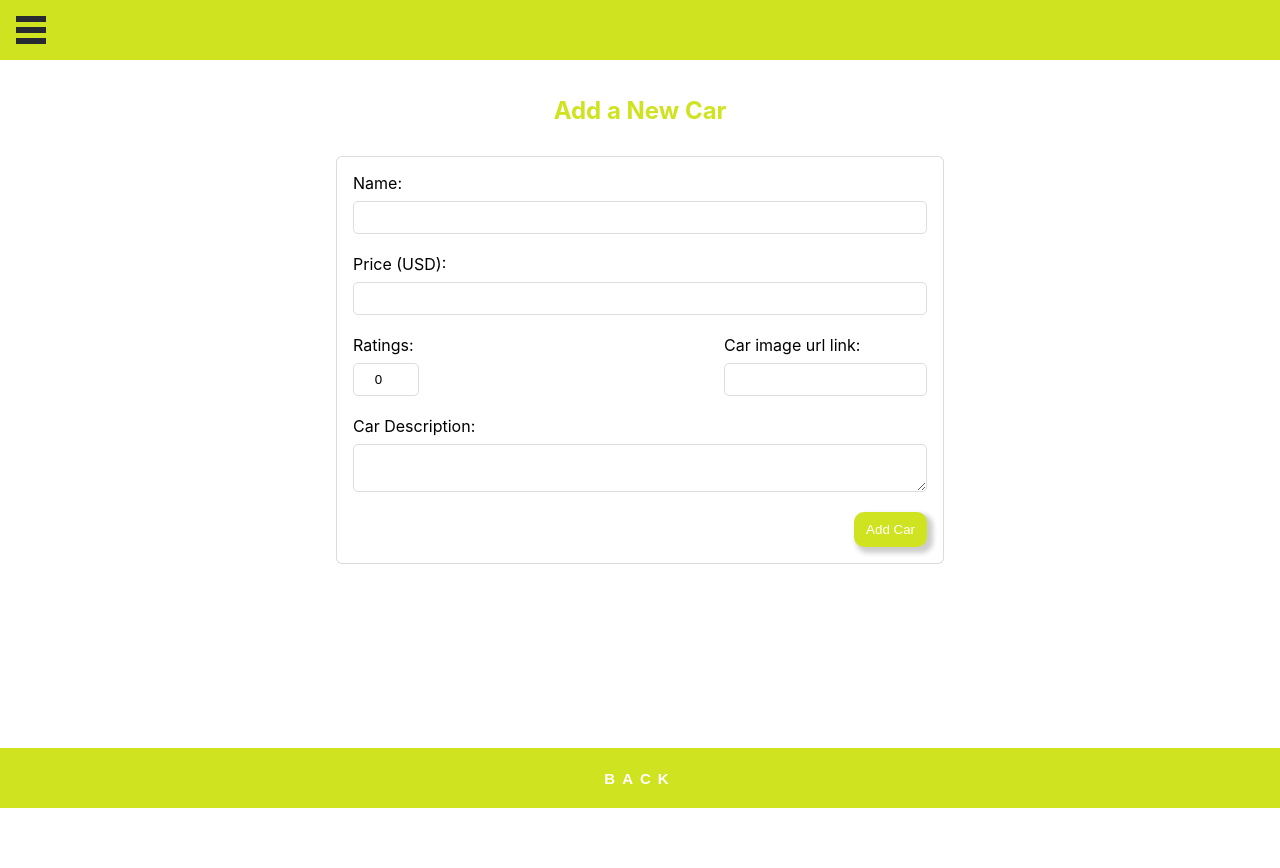
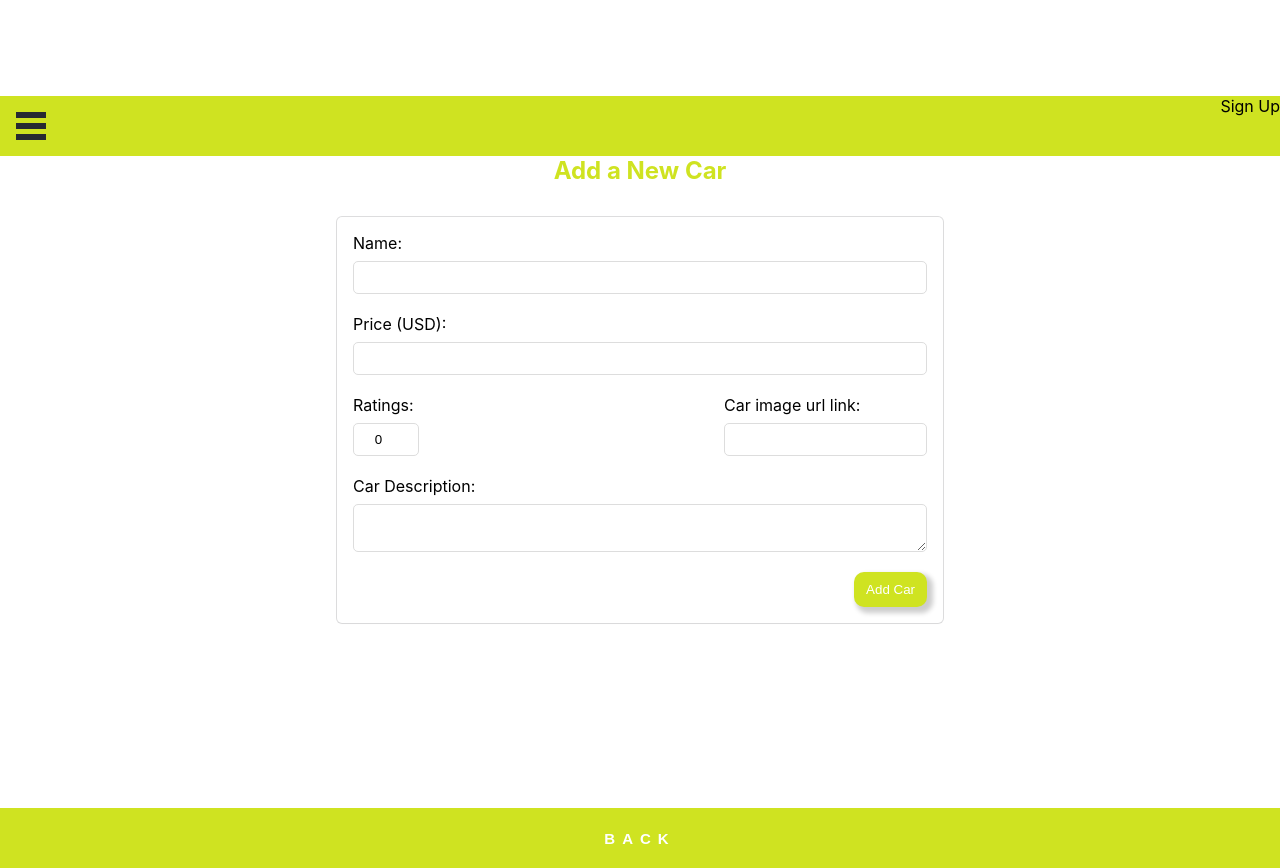
Before and after one commit to code-owl-flock/car-rental-frontend, a React (Create React App) app: page /add_car in a window 1280 px wide. Before the commit the page ends 808 px from the top, so only its background shows below. Built offline with nearby package versions, Linux system fonts and the light colour scheme.

Commit message:
add sign up button in navbar

```diff
--- a/src/components/navbar.js
+++ b/src/components/navbar.js
@@ -39,6 +39,7 @@ const Navbar = () => {
 
   return (
     <nav>
+      <div className="navbar">
         <div
           id="hamburger_menu"
           className={`hamburger_menu ${isMenuActive ? 'active' : ''}`}
@@ -50,6 +51,13 @@ const Navbar = () => {
           <span className="line" />
           <span className="line" />
           <span className="line" />
+        </div>
+
+        <div>
+          <Link className="" to="/signup">
+            Sign Up
+          </Link>
+        </div>
       </div>
 
       <div className={`nav_menu ${isMenuActive ? 'active' : ''}`}>
--- a/src/styles/navbar.css
+++ b/src/styles/navbar.css
@@ -2,16 +2,22 @@ nav {
   top: 0;
 }
 
+.navbar {
+  width: 100%;
+  height: 60px;
+  display: flex;
+  justify-content: space-between;
+  background-color: var(--primary-color);
+}
+
 .hamburger_menu {
-  width: 100%;
+  width: fit-content;
   display: flex;
   flex-direction: column;
   gap: 5px;
-  position: fixed;
   z-index: 100;
   top: 0;
   left: 0;
-  background-color: var(--primary-color);
   padding: 1rem;
 }
 
```
Lines whose indentation alone changed are shown as unchanged.
